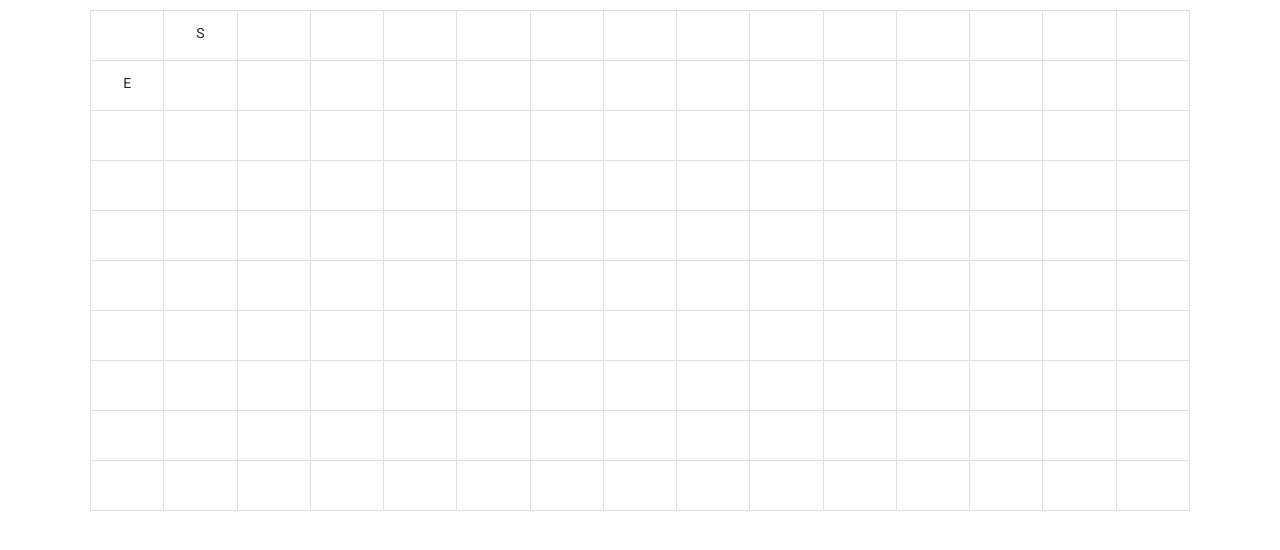
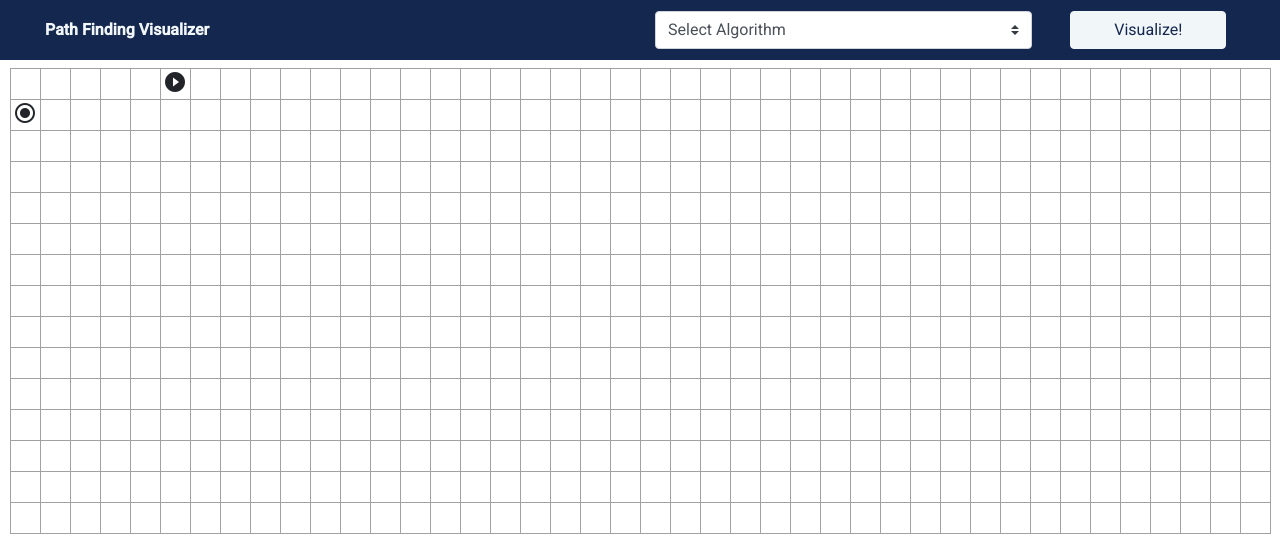
Before and after one commit to Dharan21/path-finding-visualizer, an Angular app: page / in a window 1280 px wide. Shown: the top 550 px of the page. Built offline with nearby package versions, Linux system fonts and the light colour scheme.

Commit message:
basic setup with draging and header

```diff
--- a/src/app/app.component.html
+++ b/src/app/app.component.html
@@ -1,3 +1,2 @@
-<div class="container">
-  <app-canvas></app-canvas>
-</div>
+<app-header></app-header>
+<app-canvas></app-canvas>
--- a/src/app/components/canvas/canvas.component.css
+++ b/src/app/components/canvas/canvas.component.css
@@ -1,7 +1,14 @@
+.canvas {
+    padding: 0 5px;
+    display: flex;
+    justify-content: center;
+}
 td {
-    width: 50px;
-    height: 50px;
+    padding: 0;
+    width: 30px;
+    height: 31px;
     text-align: center;
+    border: 1px solid #a1a1a1;
 }
 span {
     /* width: 10px; */
--- a/src/app/components/canvas/canvas.component.html
+++ b/src/app/components/canvas/canvas.component.html
@@ -1,12 +1,18 @@
-<table class="table table-bordered" style="width: 100%;">
+<div class="canvas">
+    <table>
         <tr class="row-{{i}}" *ngFor="let row of rowsArray; let i = index" cdkDropListGroup>
             <td class="{{i}}-{{j}}" *ngFor="let column of colsArray; let j = index" cdkDropList
                 cdkDropListData="{{i}}-{{j}}" [cdkDropListConnectedTo]="connectedDropListArray[(rowCount * i) + j]"
                 (cdkDropListDropped)="onDrop($event)" [cdkDropListEnterPredicate]="enterPredicate">
-            <span *ngIf="startNode.row === i && startNode.column === j" cdkDragBoundary=".table" cdkDragData="Start"
-                cdkDrag>S</span>
-            <span *ngIf="endNode.row === i && endNode.column === j" cdkDragBoundary=".table" cdkDragData="End"
-                cdkDrag>E</span>
+                <span *ngIf="startNode.row === i && startNode.column === j" class="material-icons" cdkDragBoundary=".table"
+                    cdkDragData="Start" cdkDrag>
+                    play_circle_filled
+                </span>
+                <span *ngIf="endNode.row === i && endNode.column === j" class="material-icons" cdkDragBoundary=".table"
+                    cdkDragData="End" cdkDrag>
+                    radio_button_checked
+                </span>
             </td>
         </tr>
     </table>
+</div>
--- a/src/app/components/canvas/canvas.component.ts
+++ b/src/app/components/canvas/canvas.component.ts
@@ -1,5 +1,5 @@
 import { CdkDrag, CdkDragDrop, CdkDropList } from '@angular/cdk/drag-drop';
-import { Component, EventEmitter, OnInit } from '@angular/core';
+import { Component, EventEmitter, HostListener, OnInit } from '@angular/core';
 
 import { Node } from './../../models/node.model';
 
@@ -11,22 +11,25 @@ import { Node } from './../../models/node.model';
 export class CanvasComponent implements OnInit {
     startNode: Node;
     endNode: Node;
-    rowCount = 10;
-    colCount = 15;
+    rowCount = 15;
+    colCount = 25;
     rowsArray: number[];
     colsArray: number[];
     connectedDropListArray: string[][] = [];
+    windowsWidth: number;
 
     constructor() {
         this.rowsArray = Array(this.rowCount);
         this.colsArray = Array(this.colCount);
     }
 
+
     ngOnInit(): void {
+        this.colCount = Math.floor((window.innerWidth - 10) / 30);
+        this.colsArray = Array(this.colCount);
         this.initialize();
-        console.log(this.startNode);
-        console.log(this.endNode);
     }
+
 
     initializeConnectedNodes(): void {
         let counter = this.rowCount * this.colCount;
@@ -35,6 +38,7 @@ export class CanvasComponent implements OnInit {
             connectedArray.push(`cdk-drop-list-${counter}`);
         }
         counter = this.rowCount * this.colCount;
+        this.connectedDropListArray = [];
         while (counter--) {
             this.connectedDropListArray.push(connectedArray);
         }
--- /dev/null
+++ b/src/app/components/header/header.component.css
@@ -0,0 +1,39 @@
+label {
+    font-weight: 500;
+}
+
+h3 {
+    font-weight: 900;
+    margin: 0;
+}
+
+.header {
+    width: 100%;
+    background-color: var(--header-background);
+    color: var(--header-text-color);
+    min-height: 60px;
+    display: flex;
+    align-items: center;
+    padding: 0 30px;
+    justify-content: space-between;
+}
+.btn {
+    background-color: var(--header-text-color);
+    color: var(--header-background);
+    border-color: var(--header-text-color);
+    width: 90%;
+    margin: 0 5%;
+}
+
+@media (max-width: 763px) {
+
+}
+
+@media (max-width: 500px) {
+    .header {
+        padding: 0 5px;
+    }
+    h3 {
+        text-align: center;
+    }
+}
--- /dev/null
+++ b/src/app/components/header/header.component.html
@@ -0,0 +1,18 @@
+<div class="header row m-0 py-2 mb-2">
+    <div class="col-sm-12 col-md-4">
+        <h3>Path Finding Visualizer</h3>
+    </div>
+    <div class="col-sm-12 col-md-8">
+        <div class="row justify-content-end">
+            <div class="col-sm-12 col-md-6">
+                <label class="sr-only" for="algo">Algorithm</label>
+                <select class="custom-select" ngModel #algo name="algo" required>
+                    <option value="" disabled>Select Algorithm</option>
+                </select>
+            </div>
+            <div class="col-sm-12 col-md-3">
+                <button type="submit" class="btn btn-primary">Visualize!</button>
+            </div>
+        </div>
+    </div>
+</div>
--- /dev/null
+++ b/src/app/components/header/header.component.ts
@@ -0,0 +1,13 @@
+import { Component } from '@angular/core';
+import { NgForm } from '@angular/forms';
+
+@Component({
+    selector: 'app-header',
+    templateUrl: 'header.component.html',
+    styleUrls: ['header.component.css']
+})
+export class HeaderComponent {
+    onSubmit(form: NgForm): void {
+
+    }
+}
--- a/src/styles.css
+++ b/src/styles.css
@@ -1,4 +1,15 @@
 /* You can add global styles to this file, and also import other style files */
+
+:root {
+    --header-background: #14274e;
+    --header-text-color: #f1f6f9;
+    --color-3: #394867;
+    --color-4: #9ba4b4;
+    /* --bar-color: #1f3c88;
+    --bar-sorted: #070d59;
+    --bar-traverse: #b83b5e;
+    --bar-selected: #ee6f57; */
+}
 body {
     margin: 0;
     padding: 0;
@@ -6,9 +17,9 @@ body {
 * {
     box-sizing: border-box;
 }
-
-.container {
-    padding: 10px 20px 0 20px;
+html, body { height: 100%; }
+body {
+    margin: 0;
+    /* font-family: Roboto, "Helvetica Neue", sans-serif;  */
+    font-family: Verdana, Geneva, Tahoma, sans-serif;
 }
-html, body { height: 100%; }
-body { margin: 0; font-family: Roboto, "Helvetica Neue", sans-serif; }
```
Also changed, not shown: src/app/app.module.ts (+8 -2 lines). Lines whose indentation alone changed are shown as unchanged.
